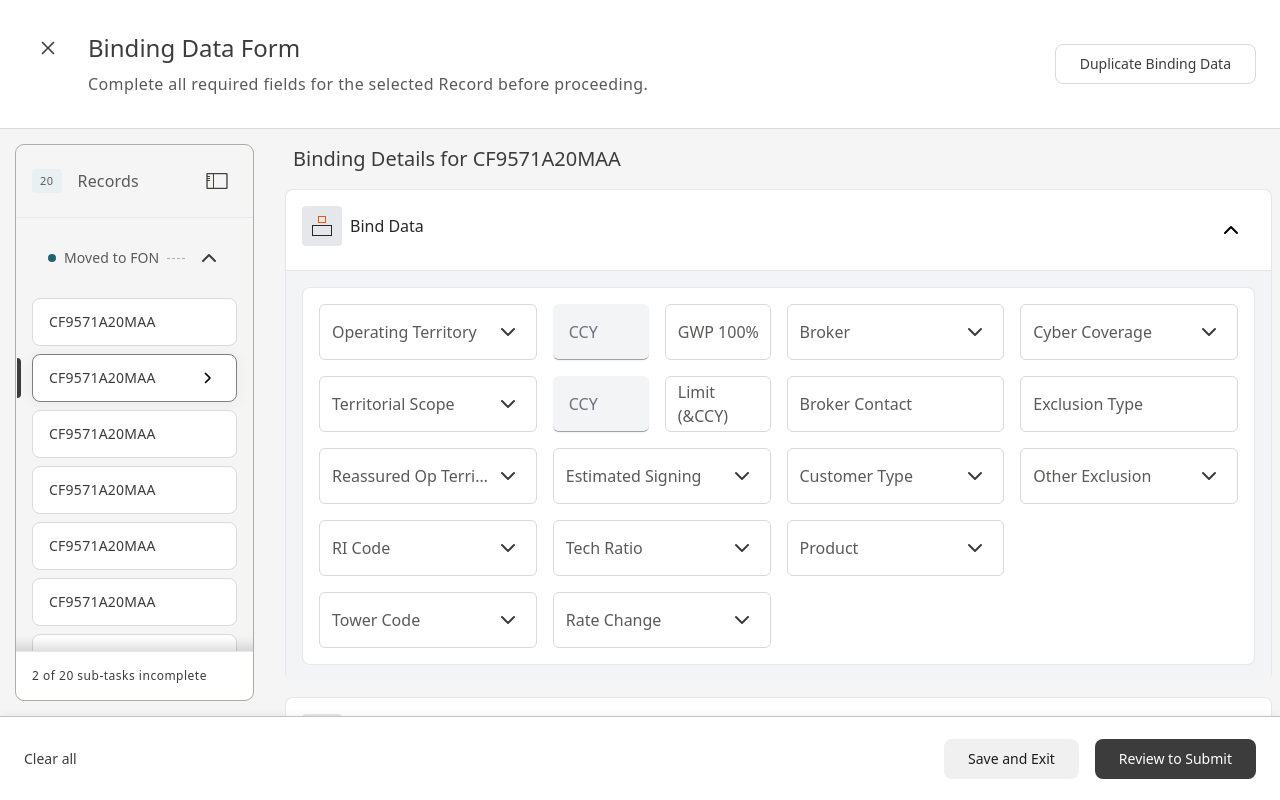
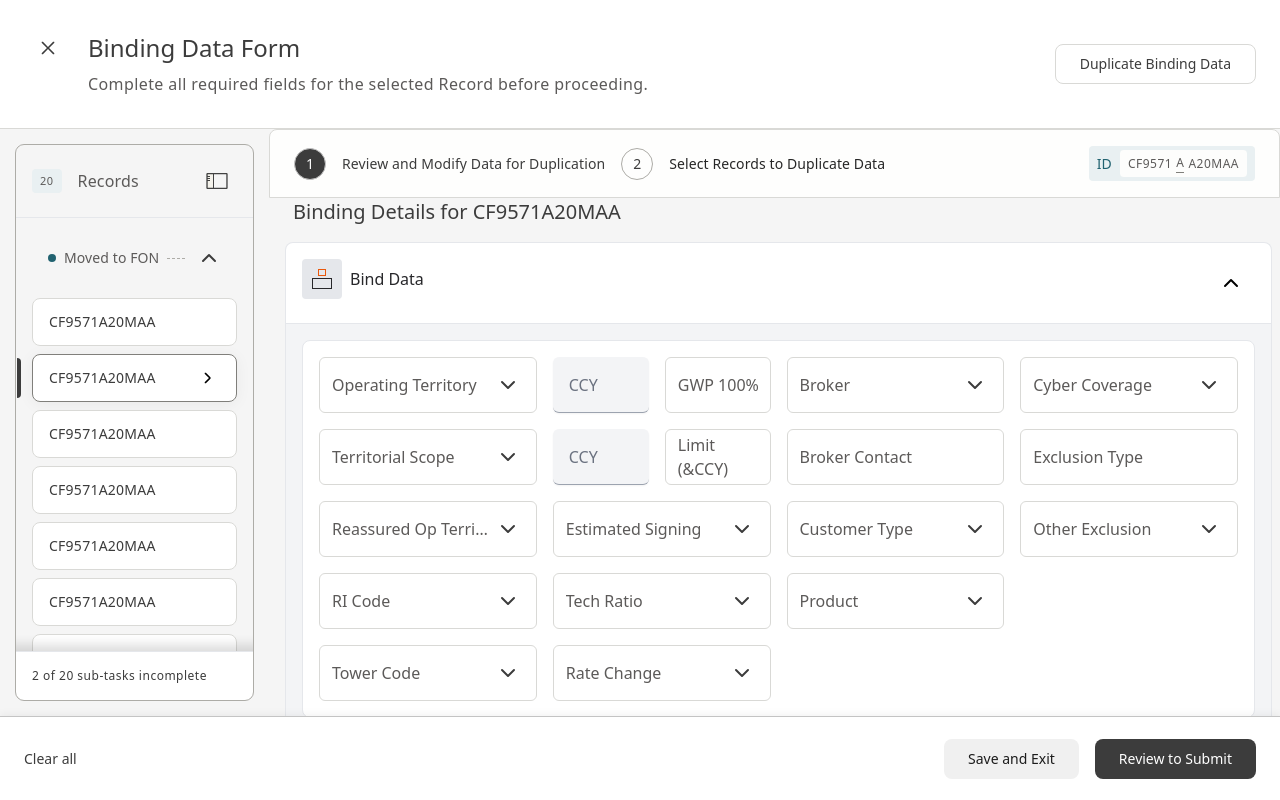
Before and after one commit to KN-MKL/Markel, a React (Create React App) app: page /#/fs-v2 in a window 1280 px wide. Built offline with nearby package versions, Linux system fonts and the light colour scheme.

Commit message:
FS v2: route shows step header and disables sidebar duplication selection; added FS2StepHeader component

```diff
--- a/src/App.js
+++ b/src/App.js
@@ -1,5 +1,5 @@
 import React, { useEffect, useMemo, useState } from 'react';
-import Header from './components/Header';
+import Header, { FS2StepHeader } from './components/Header';
 import Sidebar from './components/Sidebar';
 import MainContent from './components/MainContent';
 import SubProcesses from './components/SubProcesses';
@@ -91,8 +91,12 @@ export default function App() {
                   setActiveRecord={setActiveRecordId}
                   recordData={recordData}
                   expandTrigger={expandSidebarToken}
+                  disableDuplicationSelection
                 />
-                <MainContent key={`fs-v2-${fsFormKey}`} record={activeRecord} />
+                <div className="flex-1 flex flex-col min-h-0">
+                  <FS2StepHeader recordId={activeRecord?.ref || 'CF9571A20MAA'} />
+                  <MainContent key={`fs-v2-${fsFormKey}`} record={activeRecord} className="pt-0" />
+                </div>
               </div>
             }
           />
--- a/src/components/Header.js
+++ b/src/components/Header.js
@@ -1,5 +1,34 @@
 import React from 'react';
 import Icon from './Icon';
+
+export const FS2StepHeader = ({ recordId = 'CF9571A20MAA', step = 1 }) => {
+    const idParts = { prefix: recordId.slice(0,6), mid: 'A', suffix: recordId.slice(6) };
+    return (
+        <div className="w-full bg-[#FEFEFD] border border-[#D9D9D6] rounded-t-lg px-6 py-4 flex items-center justify-between">
+            <div className="flex items-center gap-4">
+                {/* Step 1 */}
+                <div className="flex items-center gap-4">
+                    <div className="w-8 h-8 rounded-full border border-[#C4C4C4] bg-[#3C3C3C] text-white flex items-center justify-center text-[14px] font-medium">1</div>
+                    <div className="text-[14px] font-medium tracking-[0.1px] text-[#3C3C3C]">Review and Modify Data for Duplication</div>
+                </div>
+                {/* Step 2 */}
+                <div className="flex items-center gap-4">
+                    <div className="w-8 h-8 rounded-full border border-[#ADACA7] flex items-center justify-center text-[14px] font-medium text-[#3C3C3C] bg-transparent">2</div>
+                    <div className="text-[14px] font-medium tracking-[0.1px] text-black/85">Select Records to Duplicate Data</div>
+                </div>
+            </div>
+            {/* ID pill */}
+            <div className="flex items-center gap-2 bg-[#E9F0F2] rounded px-2 py-1">
+                <div className="text-[14px] font-medium tracking-[0.1px] text-[#216270]">ID</div>
+                <div className="bg-[#FDFDFC] rounded px-2 py-1 flex items-center gap-1">
+                    <span className="text-[12px] font-medium tracking-[0.5px] text-[#5C5A59]">{idParts.prefix}</span>
+                    <span className="border-b border-[#807F7B] text-[12px] font-medium tracking-[0.5px] text-[#5C5A59]">{idParts.mid}</span>
+                    <span className="text-[12px] font-medium tracking-[0.5px] text-[#5C5A59]">{idParts.suffix}</span>
+                </div>
+            </div>
+        </div>
+    );
+};
 
 const Header = ({ className = "", onDuplicate, onClose }) => (
     <header className={`flex w-full items-center justify-between gap-6 self-stretch border-b border-solid border-[#D9D9D6] bg-white p-6 ${className}`}>
--- a/src/components/Sidebar.js
+++ b/src/components/Sidebar.js
@@ -198,7 +198,7 @@ const RecordGroup = ({ title, color, isPending, items, activeRecordId, onRecordC
 };
 
 // --- Sidebar ---
-const Sidebar = ({ activeRecord, setActiveRecord, recordData, className = '', expandTrigger }) => {
+const Sidebar = ({ activeRecord, setActiveRecord, recordData, className = '', expandTrigger, disableDuplicationSelection = false }) => {
   // Normalize incoming data to groups
   const groups = [
     { key: 'fon', title: 'Moved to FON', color: '#216270', isPending: false },
@@ -220,6 +220,7 @@ const Sidebar = ({ activeRecord, setActiveRecord, recordData, className = '', ex
   // First click -> enter duplication mode. Next click -> complete duplication and show toast.
   React.useEffect(() => {
     if (!expandTrigger) return;
+    if (disableDuplicationSelection) return; // FS v2: do not reveal selection checkboxes
     if (isDuplicating) {
       const count = selectedIds.size;
       setIsDuplicating(false);
--- a/src/components/SubProcesses.js
+++ b/src/components/SubProcesses.js
@@ -77,13 +77,8 @@ const AbPill = () => (
 );
 
 const TaskRow = ({ title, diary, stage, isFirst, isLast }) => {
-  const borderClasses = isFirst
-    ? 'rounded-t-lg border border-[#D9D9D6] border-b-0'
-    : isLast
-    ? 'rounded-b-lg border border-[#D9D9D6]'
-    : 'border-x border-t border-[#D9D9D6]';
   return (
-    <div className={`h-[52px] bg-white overflow-hidden ${borderClasses} grid grid-cols-[48px_1fr_auto] items-center w-full`}>
+    <div className={`h-[52px] bg-white grid grid-cols-[48px_1fr_auto] items-center w-full`}>
       <div className="pl-4">
         <StatusToken stage={stage} />
       </div>
@@ -237,7 +232,7 @@ const SubProcesses = ({ onOpenFrontSheet, records = [], activeRecord }) => {
             </button>
           </div>
             <div className="flex-1 overflow-y-auto pl-0 pr-2">
-            <div className="flex flex-col rounded-xl border border-[#D9D9D6] bg-white overflow-hidden">
+            <div className="flex flex-col rounded-xl border border-[#D9D9D6] bg-white overflow-hidden divide-y divide-[#D9D9D6]">
               {[
                 { title: 'Bind Risk', diary: 'Finance', stage: 'accepted' },
                 { title: 'Minimum Data Checks', diary: 'Energy', stage: 'in-progress' },
```
